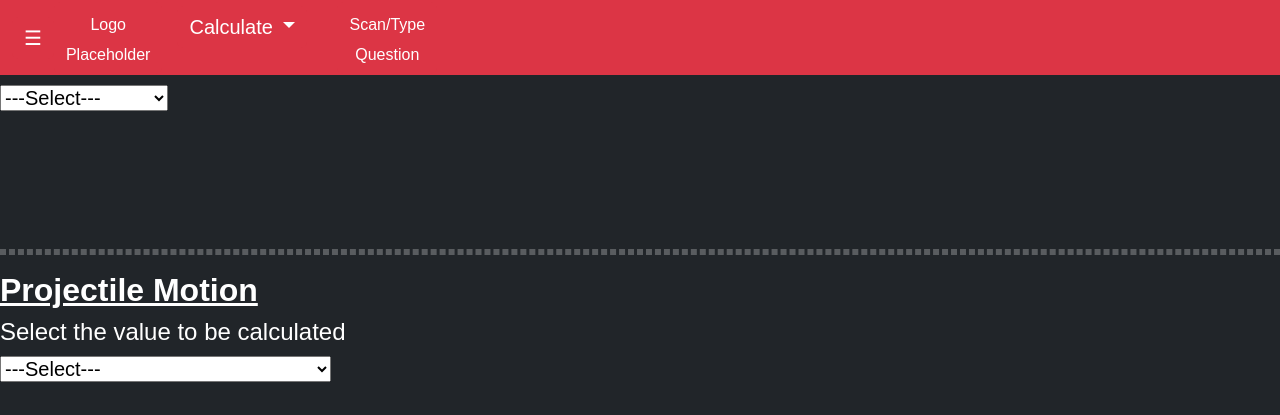
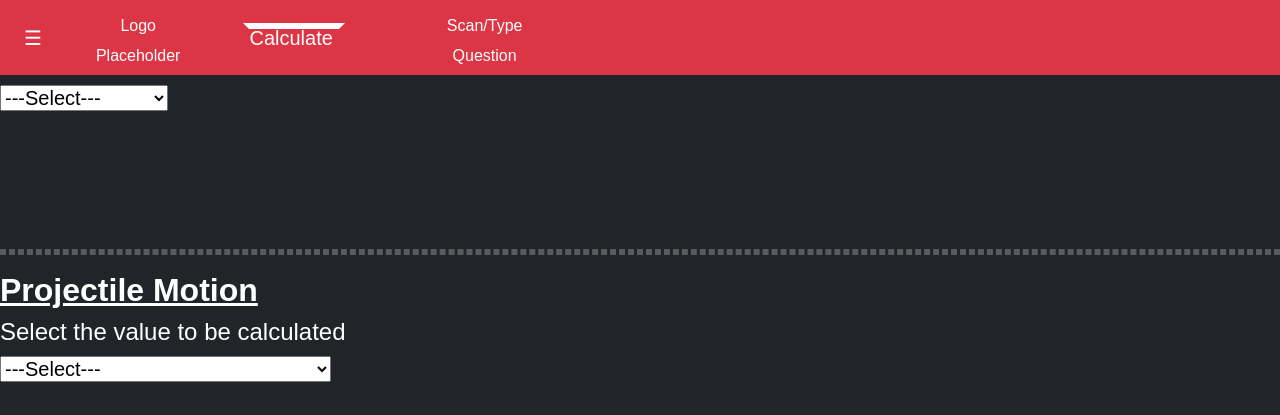
Before and after one commit to SiddH17/CalcProject, a Django app: page /Physics/equations_of_motion/ in a window 1280 px wide. Shown: the top 415 px of the page. Run offline with Django 4.2, Linux system fonts and the light colour scheme.

Commit message:
updated changes for navbar

```diff
--- a/calcContent/Physics/templates/physics.html
+++ b/calcContent/Physics/templates/physics.html
@@ -8,6 +8,7 @@
       integrity="sha384-GLhlTQ8iRABdZLl6O3oVMWSktQOp6b7In1Zl3/Jr59b6EGGoI1aFkw7cmDA6j6gD"
       crossorigin="anonymous"
     />
+    <link rel="stylesheet" href="https://cdnjs.cloudflare.com/ajax/libs/font-awesome/5.15.3/css/all.min.css">
     <script
       src="https://cdn.jsdelivr.net/npm/bootstrap@5.3.0-alpha1/dist/js/bootstrap.bundle.min.js"
       integrity="sha384-w76AqPfDkMBDXo30jS1Sgez6pr3x5MlQ1ZAGC+nuZB+EYdgRZgiwxhTBTkF7CXvN"
--- a/calcContent/static/styles/app-styles.css
+++ b/calcContent/static/styles/app-styles.css
@@ -25,6 +25,10 @@ form   {
 }
 hr  {
     border: 3px dashed white;
+}
+li  {
+    margin-left: 30px;
+    margin-right: 30px;
 }
 
 /* classes */
@@ -58,6 +62,7 @@ hr  {
 }
 .frame  {
     border: 5px solid white;
+    height: 70px;
 }
 .sidebar    {
     width: 0px;
@@ -102,6 +107,18 @@ hr  {
     margin-top: 80px;
 }
 
+/* Pseudo-elements */
+.frame::after   {
+    position: absolute;
+    right: 0;
+    left: 0;
+    font-family: 'Font Awesome 5 Free';
+    content: '\f107';
+}
+.frame.show::after  {
+    content: '\f106';
+}
+
 /* IDs */
 #signin {
     box-shadow: inset;
```
